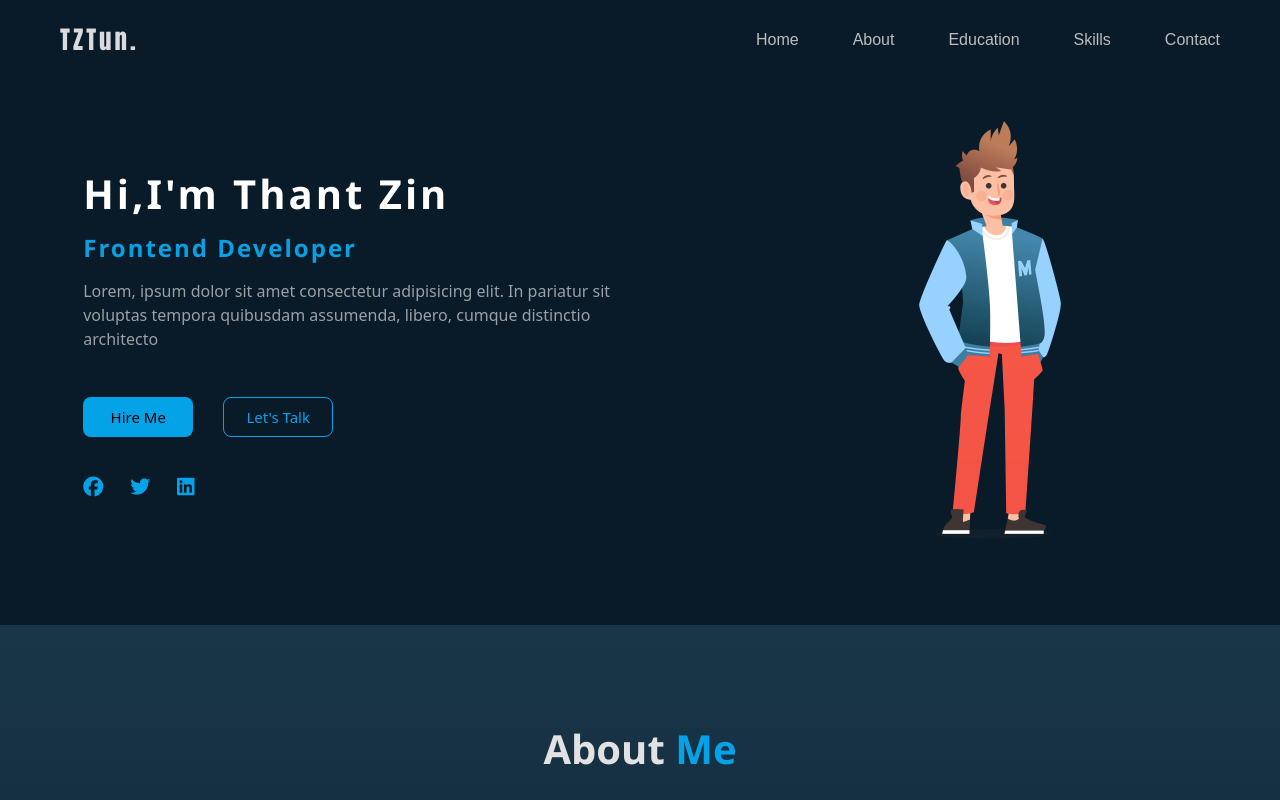
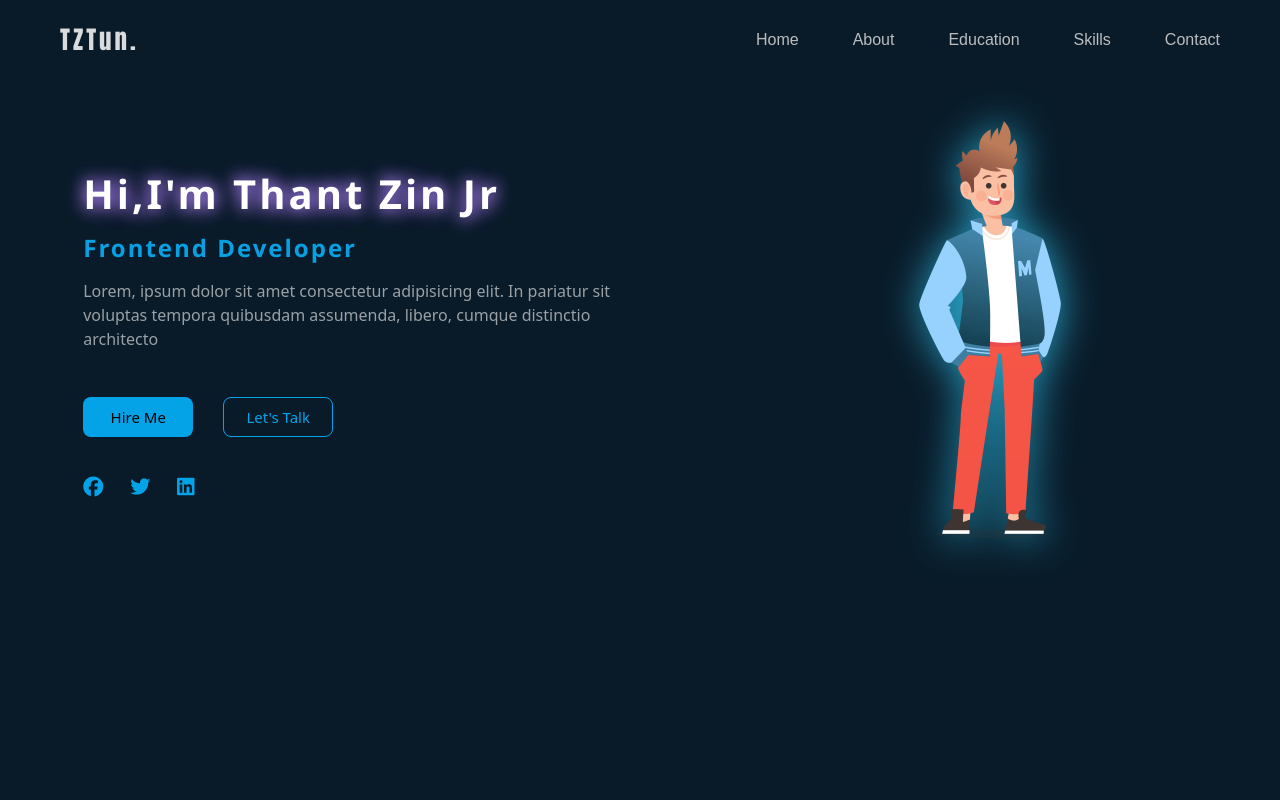
Before and after one commit to ThantzinTun007/Portfolio-test, an Angular app: page /home in a window 1280 px wide. Shown: the top 800 px of the page. Built offline with nearby package versions, Linux system fonts and the light colour scheme.

Commit message:
added new color animation text header

```diff
--- a/src/app/components/home-screen/home-screen.component.css
+++ b/src/app/components/home-screen/home-screen.component.css
@@ -1,6 +1,5 @@
 .main_container {
   width: 100%;
-
   margin-top: 80px;
   background: #091b29;
 }
@@ -117,6 +116,7 @@
 
 .body_container {
   width: 87%;
+  height: 100vh;
   display: flex;
   margin: 0 auto;
 }
@@ -126,11 +126,27 @@
   margin: 90px 0px 10px 0px;
 }
 
+@keyframes colorGlow {
+  0% {
+    text-shadow: 0 0 15px #04a3e8, 0 0 20px #07a0e3;
+  }
+  33% {
+    text-shadow: 0 0 15px #3e44b9, 0 0 20px #5881e7;
+  }
+  66% {
+    text-shadow: 0 0 15px #927ce1, 0 0 20px #c474f9;
+  }
+  100% {
+    text-shadow: 0 0 15px #04a3e8, 0 0 20px #07a0e3;
+  }
+}
+
 .text_container h1 {
   color: white;
   font-weight: 900;
   font-family: "Segoe UI", Tahoma, Geneva, Verdana, sans-serif;
   letter-spacing: 3px;
+  animation: colorGlow 3s infinite;
 }
 
 .text_container h4 {
@@ -189,6 +205,7 @@
 .logo {
   width: 500px;
   margin: 0px 0px 0px 100px;
+  filter: drop-shadow(1px 1px 20px rgb(40, 161, 197));
 }
 
 .body-icon {
--- a/src/app/components/home-screen/home-screen.component.html
+++ b/src/app/components/home-screen/home-screen.component.html
@@ -39,7 +39,7 @@
   <div class="body_container" #homeSection>
     <!-- left text -->
     <div class="text_container">
-      <h1>Hi,I'm Thant Zin</h1>
+      <h1>Hi,I'm Thant Zin Jr</h1>
       <h4 class="mt-3">Frontend Developer</h4>
       <p class="mt-3">
         Lorem, ipsum dolor sit amet consectetur adipisicing elit. In pariatur
@@ -73,7 +73,6 @@
   <div #educationSection>
     <app-education></app-education>
   </div>
-
-  <!-- Skills -->
+</div>
+<!-- Skills -->
 <app-skills></app-skills>
-</div>
```
